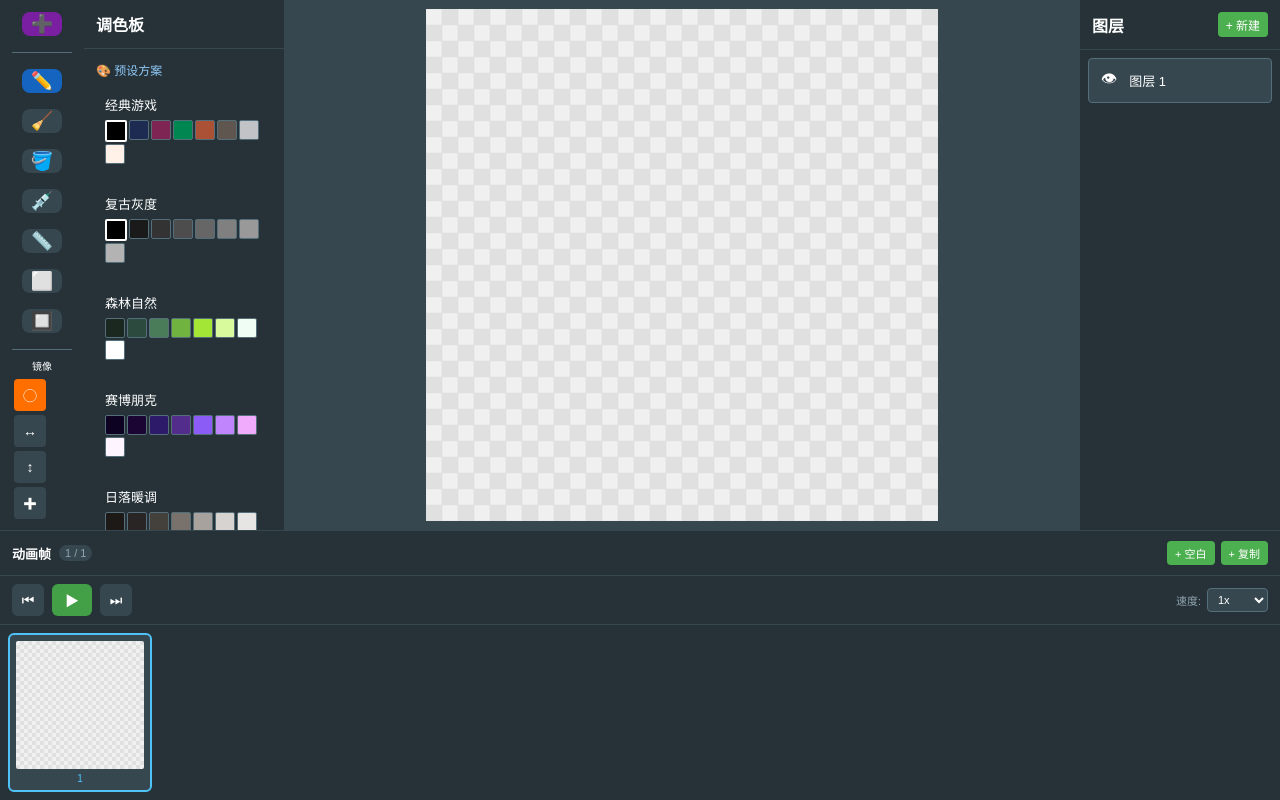
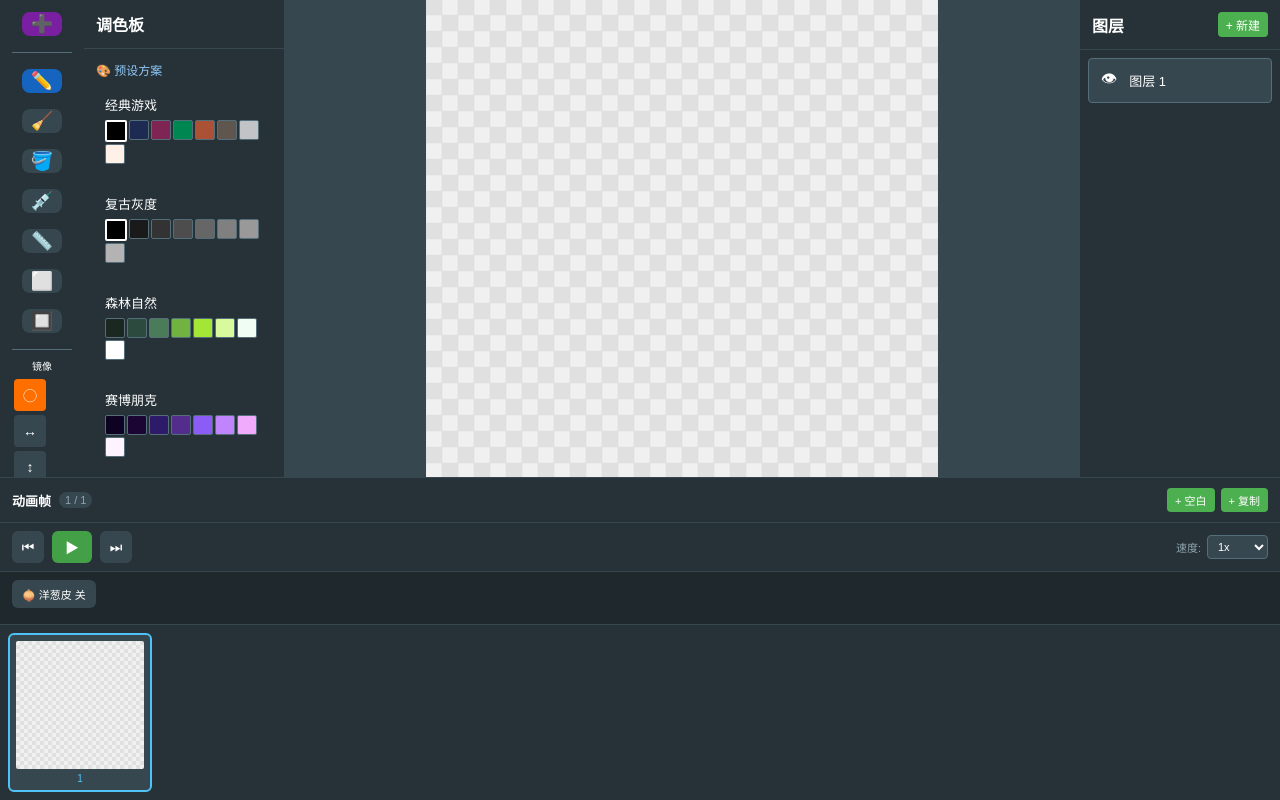
Before and after one commit to yuenlai/solo-6600008, a React (Vite) app in the folder frontend/: page / in a window 1280 px wide. Shown: the top 800 px of the page. Built offline with nearby package versions, Linux system fonts and the light colour scheme.

Commit message:
.1835502840582874:bd3d7e2bf789a5ddfa4d82f23fb620ea_6a2533d7af95f8dc5096ee25.6a2533ddaf95f8dc5096ee27.6a2533dc399ef0a8b32b5bb0:Trae CN.T(2026/6/7 17:03:25)

```diff
--- a/frontend/src/components/AnimationPanel.tsx
+++ b/frontend/src/components/AnimationPanel.tsx
@@ -62,6 +62,11 @@ export const AnimationPanel: React.FC = () => {
     setPlaybackSpeed,
     nextFrame,
     prevFrame,
+    onionSkin,
+    setOnionSkinEnabled,
+    setOnionSkinPrevFrames,
+    setOnionSkinNextFrames,
+    setOnionSkinOpacity,
   } = useCanvasStore();
 
   const playIntervalRef = useRef<number | null>(null);
@@ -193,6 +198,78 @@ export const AnimationPanel: React.FC = () => {
       </div>
 
       <div style={{
+        padding: '8px 12px',
+        borderBottom: '1px solid #37474f',
+        background: '#1e282d',
+      }}>
+        <div style={{ display: 'flex', alignItems: 'center', gap: '8px', marginBottom: '8px' }}>
+          <button
+            onClick={() => setOnionSkinEnabled(!onionSkin.enabled)}
+            style={{
+              ...controlButtonStyle,
+              width: 'auto',
+              padding: '4px 10px',
+              fontSize: '11px',
+              height: '28px',
+              background: onionSkin.enabled ? '#4caf50' : '#37474f',
+            }}
+          >
+            🧅 洋葱皮 {onionSkin.enabled ? '开' : '关'}
+          </button>
+        </div>
+        {onionSkin.enabled && (
+          <div style={{ display: 'flex', flexDirection: 'column', gap: '6px' }}>
+            <div style={{ display: 'flex', alignItems: 'center', gap: '8px' }}>
+              <span style={{ fontSize: '11px', color: '#90a4ae', width: '50px' }}>前帧:</span>
+              <input
+                type="range"
+                min="0"
+                max="5"
+                value={onionSkin.prevFrames}
+                onChange={(e) => setOnionSkinPrevFrames(Number(e.target.value))}
+                style={{ flex: 1, accentColor: '#4a90d9' }}
+              />
+              <span style={{ fontSize: '11px', color: '#4a90d9', width: '20px', textAlign: 'right' }}>
+                {onionSkin.prevFrames}
+              </span>
+            </div>
+            <div style={{ display: 'flex', alignItems: 'center', gap: '8px' }}>
+              <span style={{ fontSize: '11px', color: '#90a4ae', width: '50px' }}>后帧:</span>
+              <input
+                type="range"
+                min="0"
+                max="5"
+                value={onionSkin.nextFrames}
+                onChange={(e) => setOnionSkinNextFrames(Number(e.target.value))}
+                style={{ flex: 1, accentColor: '#e74c3c' }}
+              />
+              <span style={{ fontSize: '11px', color: '#e74c3c', width: '20px', textAlign: 'right' }}>
+                {onionSkin.nextFrames}
+              </span>
+            </div>
+            <div style={{ display: 'flex', alignItems: 'center', gap: '8px' }}>
+              <span style={{ fontSize: '11px', color: '#90a4ae', width: '50px' }}>透明度:</span>
+              <input
+                type="range"
+                min="10"
+                max="80"
+                value={Math.round(onionSkin.opacity * 100)}
+                onChange={(e) => setOnionSkinOpacity(Number(e.target.value) / 100)}
+                style={{ flex: 1, accentColor: '#4fc3f7' }}
+              />
+              <span style={{ fontSize: '11px', color: '#4fc3f7', width: '20px', textAlign: 'right' }}>
+                {Math.round(onionSkin.opacity * 100)}%
+              </span>
+            </div>
+            <div style={{ display: 'flex', gap: '8px', marginTop: '4px' }}>
+              <span style={{ fontSize: '10px', color: '#4a90d9' }}>■ 前帧</span>
+              <span style={{ fontSize: '10px', color: '#e74c3c' }}>■ 后帧</span>
+            </div>
+          </div>
+        )}
+      </div>
+
+      <div style={{
         display: 'flex',
         gap: '4px',
         padding: '8px',
--- a/frontend/src/components/PixelGrid.tsx
+++ b/frontend/src/components/PixelGrid.tsx
@@ -18,6 +18,8 @@ export const PixelGrid: React.FC = () => {
     setSelectionPosition,
     commitSelectionMove,
     applySelection,
+    onionSkin,
+    getOnionSkinFrames,
   } = useCanvasStore();
 
   const canvasRef = useRef<HTMLCanvasElement>(null);
@@ -38,13 +40,44 @@ export const PixelGrid: React.FC = () => {
   const draw = useCallback(() => {
     const ctx = canvasRef.current?.getContext('2d');
     if (!ctx) return;
+    ctx.clearRect(0, 0, canvas.width * zoom, canvas.height * zoom);
+
+    for (let y = 0; y < canvas.height; y++) {
+      for (let x = 0; x < canvas.width; x++) {
+        ctx.fillStyle = (x + y) % 2 === 0 ? '#f0f0f0' : '#e0e0e0';
+        ctx.fillRect(x * zoom, y * zoom, zoom, zoom);
+      }
+    }
+
+    if (onionSkin.enabled && !isPlaying) {
+      const onionFrames = getOnionSkinFrames();
+      for (const onionFrame of onionFrames) {
+        ctx.globalAlpha = onionFrame.opacity;
+        for (let y = 0; y < canvas.height; y++) {
+          for (let x = 0; x < canvas.width; x++) {
+            const c = onionFrame.pixels[y][x];
+            if (c !== 'transparent') {
+              if (onionFrame.isPrev) {
+                ctx.fillStyle = '#4a90d9';
+              } else {
+                ctx.fillStyle = '#e74c3c';
+              }
+              ctx.fillRect(x * zoom, y * zoom, zoom, zoom);
+            }
+          }
+        }
+      }
+      ctx.globalAlpha = 1;
+    }
+
     const compositePixels = getCompositePixels();
-    ctx.clearRect(0, 0, canvas.width * zoom, canvas.height * zoom);
     for (let y = 0; y < canvas.height; y++) {
       for (let x = 0; x < canvas.width; x++) {
         const c = compositePixels[y][x];
-        ctx.fillStyle = c === 'transparent' ? (x + y) % 2 === 0 ? '#f0f0f0' : '#e0e0e0' : c;
-        ctx.fillRect(x * zoom, y * zoom, zoom, zoom);
+        if (c !== 'transparent') {
+          ctx.fillStyle = c;
+          ctx.fillRect(x * zoom, y * zoom, zoom, zoom);
+        }
       }
     }
 
@@ -99,7 +132,7 @@ export const PixelGrid: React.FC = () => {
         activeSelection.height * zoom
       );
     }
-  }, [canvas, zoom, getCompositePixels, layers, selection, selectionPixels, tempSelection, tool, isDragging]);
+  }, [canvas, zoom, getCompositePixels, layers, selection, selectionPixels, tempSelection, tool, isDragging, onionSkin, getOnionSkinFrames, isPlaying]);
 
   useEffect(() => {
     draw();
--- a/frontend/src/store/canvas.ts
+++ b/frontend/src/store/canvas.ts
@@ -6,6 +6,13 @@ interface Selection {
   y: number;
   width: number;
   height: number;
+}
+
+interface OnionSkinSettings {
+  enabled: boolean;
+  prevFrames: number;
+  nextFrames: number;
+  opacity: number;
 }
 
 interface CanvasState {
@@ -30,6 +37,7 @@ interface CanvasState {
   favoriteColors: string[];
   recentColors: string[];
   activePaletteName: string | null;
+  onionSkin: OnionSkinSettings;
   setTool: (t: Tool) => void;
   setColor: (c: string) => void;
   setZoom: (z: number) => void;
@@ -72,6 +80,11 @@ interface CanvasState {
   moveSelection: (dx: number, dy: number) => void;
   applySelection: () => void;
   setMirrorMode: (mode: MirrorMode) => void;
+  setOnionSkinEnabled: (enabled: boolean) => void;
+  setOnionSkinPrevFrames: (count: number) => void;
+  setOnionSkinNextFrames: (count: number) => void;
+  setOnionSkinOpacity: (opacity: number) => void;
+  getOnionSkinFrames: () => { pixels: string[][]; opacity: number; isPrev: boolean }[];
 }
 
 const emptyPixels = (w: number, h: number) => Array.from({ length: h }, () => Array(w).fill('transparent'));
@@ -138,6 +151,12 @@ export const useCanvasStore = create<CanvasState>((set, get) => {
     favoriteColors: [],
     recentColors: [],
     activePaletteName: null,
+    onionSkin: {
+      enabled: false,
+      prevFrames: 2,
+      nextFrames: 2,
+      opacity: 0.3,
+    },
     setTool: (tool) => set({ tool, selection: null, selectionPixels: null }),
     setColor: (color) => {
       get().addRecentColor(color);
@@ -602,5 +621,41 @@ export const useCanvasStore = create<CanvasState>((set, get) => {
       set({ selection: null, selectionPixels: null });
     },
     setMirrorMode: (mode) => set({ mirrorMode: mode }),
+    setOnionSkinEnabled: (enabled) => set({ onionSkin: { ...get().onionSkin, enabled } }),
+    setOnionSkinPrevFrames: (count) => set({ onionSkin: { ...get().onionSkin, prevFrames: Math.max(0, Math.min(10, count)) } }),
+    setOnionSkinNextFrames: (count) => set({ onionSkin: { ...get().onionSkin, nextFrames: Math.max(0, Math.min(10, count)) } }),
+    setOnionSkinOpacity: (opacity) => set({ onionSkin: { ...get().onionSkin, opacity: Math.max(0.1, Math.min(1, opacity)) } }),
+    getOnionSkinFrames: () => {
+      const { frames, currentFrame, onionSkin, getCompositePixels } = get();
+      if (!onionSkin.enabled) return [];
+
+      const result: { pixels: string[][]; opacity: number; isPrev: boolean }[] = [];
+
+      for (let i = 1; i <= onionSkin.prevFrames; i++) {
+        const frameIndex = currentFrame - i;
+        if (frameIndex >= 0) {
+          const frame = frames[frameIndex];
+          const pixels = getCompositePixels(frame.layers);
+          const opacity = onionSkin.opacity * (1 - (i - 1) * 0.2);
+          if (opacity > 0) {
+            result.push({ pixels, opacity, isPrev: true });
+          }
+        }
+      }
+
+      for (let i = 1; i <= onionSkin.nextFrames; i++) {
+        const frameIndex = currentFrame + i;
+        if (frameIndex < frames.length) {
+          const frame = frames[frameIndex];
+          const pixels = getCompositePixels(frame.layers);
+          const opacity = onionSkin.opacity * (1 - (i - 1) * 0.2);
+          if (opacity > 0) {
+            result.push({ pixels, opacity, isPrev: false });
+          }
+        }
+      }
+
+      return result;
+    },
   };
 });
```
